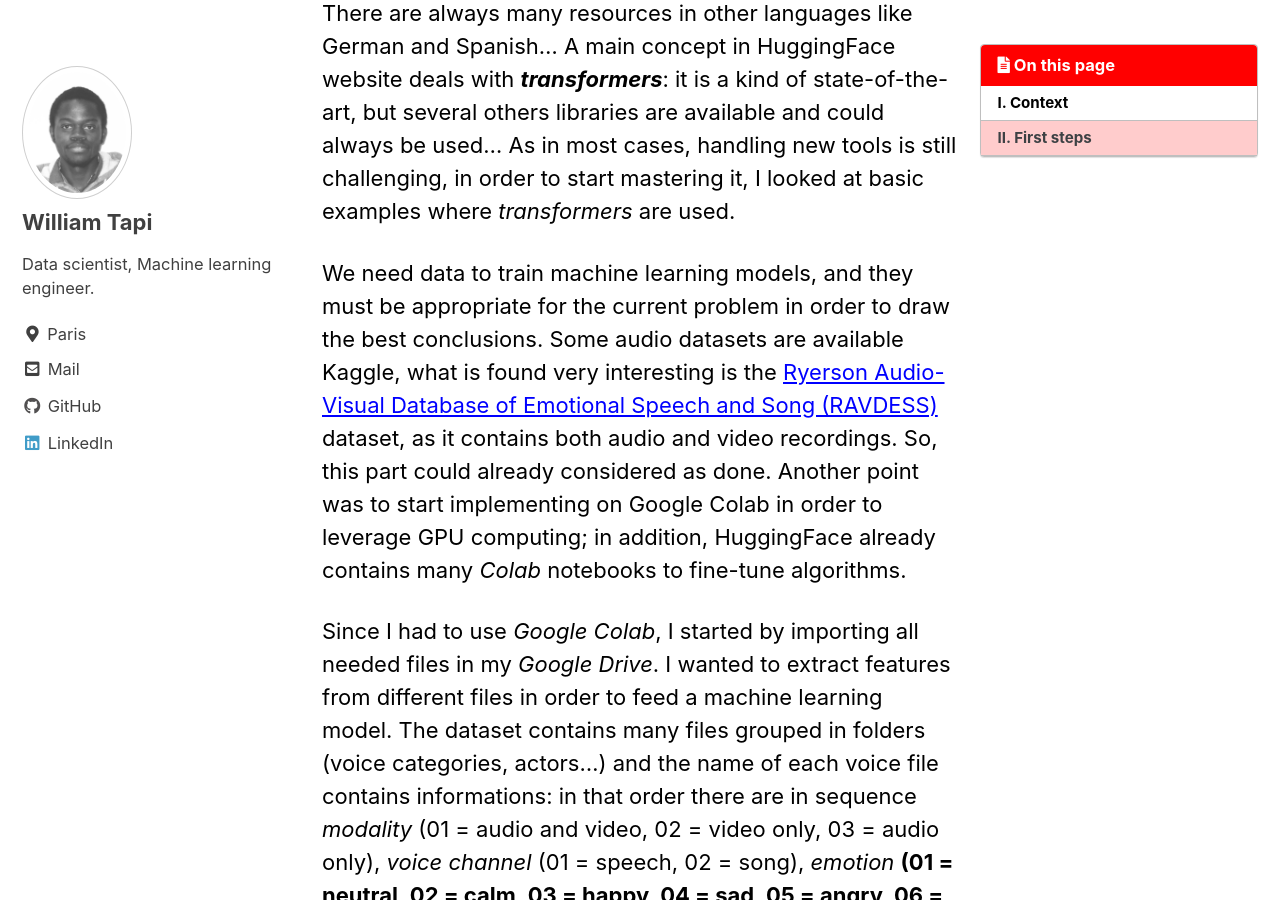
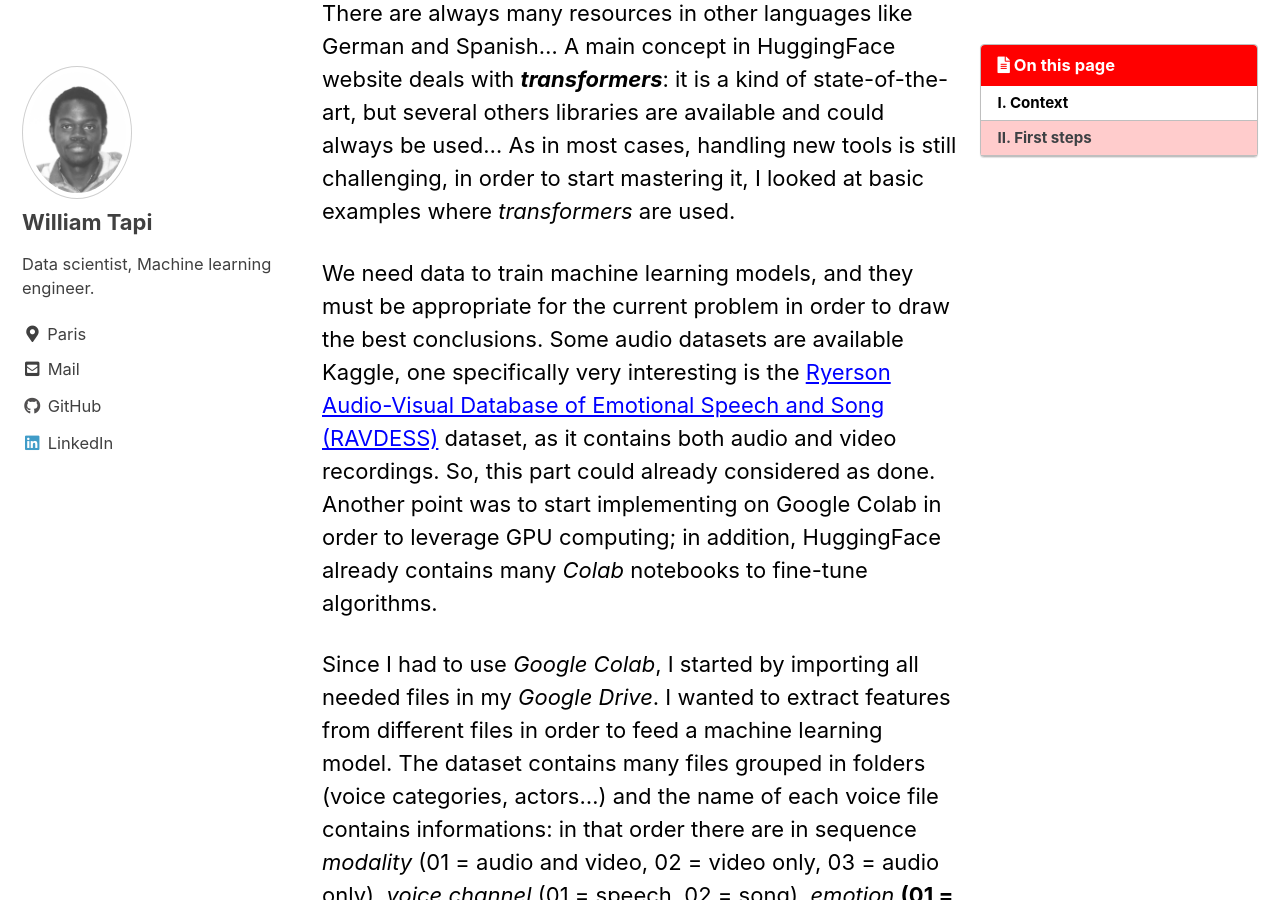
Before and after one commit to Will007-max/Will007-max.github.io, a Jekyll site: the page built from _posts/2021-03-26-first_project.md, in a window 1280 px wide and 900 px high, scrolled down 1875 px. Built offline with Jekyll 4.4.1, drawn with Linux system fonts in a browser that asks for light colours; cached includes are drawn as plain includes; comment, search, counter and statistics services are not loaded.

Commit message:
new article

```diff
--- a/_posts/2021-03-26-first_project.md
+++ b/_posts/2021-03-26-first_project.md
@@ -36,6 +36,6 @@
 
 As suggested by a supervisor, I started by taking a look at all **HuggingFace** libraries where several pre-trained models (in natural language processing as well as voice processing) are available and just need to be fine-tuned with additional data. There are always many resources in other languages like German and Spanish... A main concept in HuggingFace website deals with ***transformers***: it is a kind of state-of-the-art, but several others libraries are available and could always be used... As in most cases, handling new tools is still challenging, in order to start mastering it, I looked at basic examples where *transformers* are used.
 
-We need data to train machine learning models, and they must be appropriate for the current problem in order to draw the best conclusions. Some audio datasets are available Kaggle, what is found very interesting is the [Ryerson Audio-Visual Database of Emotional Speech and Song (RAVDESS)](https://zenodo.org/record/1188976#.YF5hwC1Q2Rs) dataset, as it contains both audio and video recordings. So, this part could already considered as done. Another point was to start implementing on Google Colab in order to leverage GPU computing; in addition, HuggingFace already contains many *Colab* notebooks to fine-tune algorithms.
+We need data to train machine learning models, and they must be appropriate for the current problem in order to draw the best conclusions. Some audio datasets are available Kaggle, one specifically very interesting is the [Ryerson Audio-Visual Database of Emotional Speech and Song (RAVDESS)](https://zenodo.org/record/1188976#.YF5hwC1Q2Rs) dataset, as it contains both audio and video recordings. So, this part could already considered as done. Another point was to start implementing on Google Colab in order to leverage GPU computing; in addition, HuggingFace already contains many *Colab* notebooks to fine-tune algorithms.
 
 Since I had to use *Google Colab*, I started by importing all needed files in my *Google Drive*. I wanted to extract features from different files in order to feed a machine learning model. The dataset contains many files grouped in folders (voice categories, actors...) and the name of each voice file contains informations: in that order there are in sequence  *modality* (01 = audio and video, 02 = video only, 03 = audio only), *voice channel* (01 = speech, 02 = song), *emotion* **(01 = neutral, 02 = calm, 03 = happy, 04 = sad, 05 = angry, 06 = fearful, 07 = disgust, 08 = surprised)**, *emotional intensity* (01 = normal, 02 = strong). One problem I faced is, for each file, to match the extracted features with the corresponding name and label, and stored all in a dataframe.
```
